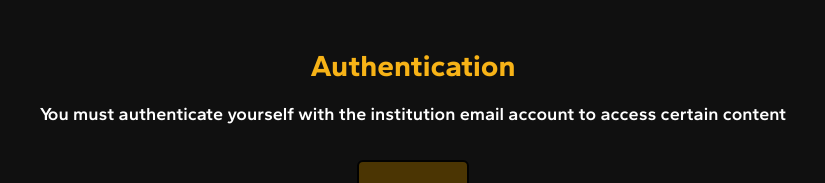
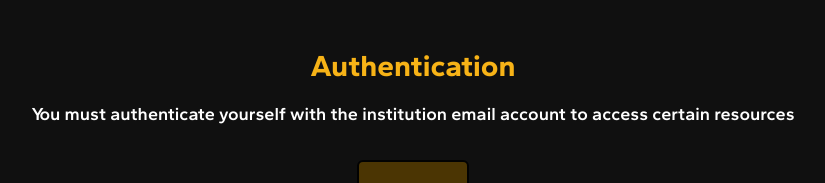
Before and after one commit to siriscmv/moodle-lms, a Next.js app: page /auth in a window 1280 px wide. Shown: the top 183 px of the page, without its empty margins (227-1052 px from the left). Built offline with nearby package versions, Linux system fonts and the light colour scheme.

Commit message:
chore: change auth msg

```diff
--- a/src/pages/auth.tsx
+++ b/src/pages/auth.tsx
@@ -5,7 +5,7 @@ const LoginPage = () => {
 		<div className='flex flex-col text-center my-auto mt-12 text-white'>
 			<h1 className='text-3xl font-bold text-primary'>Authentication</h1>
 			<span className='font-semibold text-lg p-2 m-2'>
-				You must authenticate yourself with the institution email account to access certain content
+				You must authenticate yourself with the institution email account to access certain resources
 			</span>
 			<Link href='/api/login' passHref>
 				<button className='bg-primaryBg border-2 p-4 m-4 rounded-md text-primary text-xl font-bold border-slate transition-all ease-in-out duration-150 hover:border-primary'>
```
